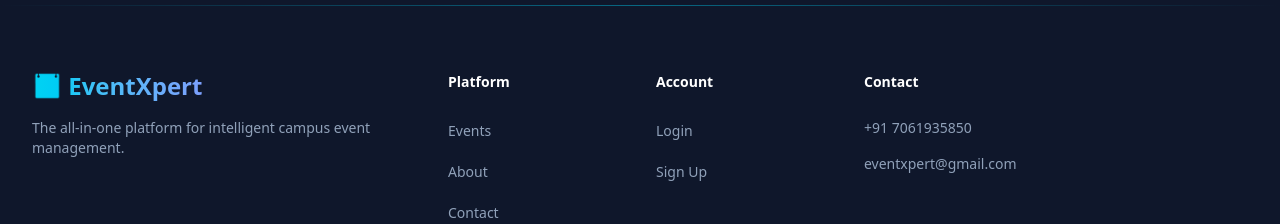
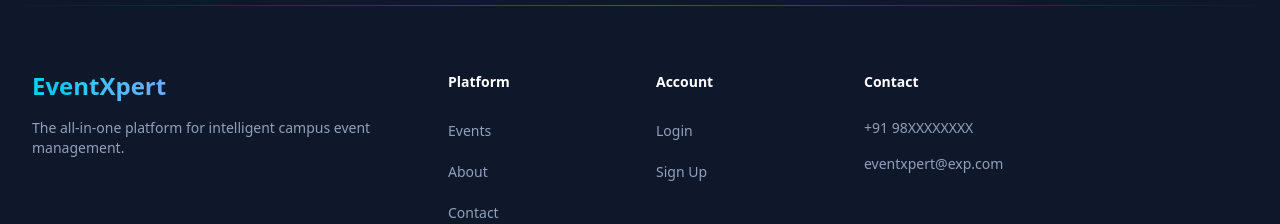
Before and after one commit to sumitgupta24/eventxpert-frontend, a React (Vite) app: page /about in a window 1280 px wide. Shown: the part 1929-2153 px from the top of the page. Built offline with nearby package versions, Linux system fonts and the light colour scheme; no server answers.

Commit message:
fix: Remove emoji from branding headers in Footer, Login, and Signup components for consistency

```diff
--- a/src/components/Footer.jsx
+++ b/src/components/Footer.jsx
@@ -62,7 +62,7 @@ export default function Footer() {
           {/* Logo + Info */}
           <div className="space-y-4">
             <h3 className="text-2xl font-bold bg-gradient-to-r from-cyan-400 to-purple-500 text-transparent bg-clip-text">
-                📅 EventXpert
+                EventXpert
             </h3>
             <p className="text-sm text-slate-400">
               The all-in-one platform for intelligent campus event management.
@@ -101,8 +101,8 @@ export default function Footer() {
                 <div>
                     <h3 className="text-sm font-semibold leading-6 text-white">Contact</h3>
                      <div className="mt-6 space-y-4 text-sm text-slate-400">
-                        <p>+91 7061935850</p>
-                        <p>eventxpert@gmail.com</p>
+                        <p>+91 98XXXXXXXX</p>
+                        <p>eventxpert@exp.com</p>
                     </div>
                 </div>
             </div>
--- a/src/pages/Login.jsx
+++ b/src/pages/Login.jsx
@@ -71,7 +71,7 @@ const handleLogin = async (e) => {
         {/* Left Column: Branding */}
         <div className="hidden lg:flex flex-col justify-center p-12 bg-slate-900/30 border-r border-slate-800">
             <h2 className="text-3xl font-bold bg-gradient-to-r from-cyan-400 to-purple-500 text-transparent bg-clip-text">
-                📅 EventXpert
+                EventXpert
             </h2>
             <h1 className="mt-4 text-4xl font-bold tracking-tight text-white">
                 Welcome Back.
--- a/src/pages/Signup.jsx
+++ b/src/pages/Signup.jsx
@@ -101,7 +101,7 @@ export default function Signup() {
         {/* Left Column: Branding */}
         <div className="hidden lg:flex flex-col justify-center p-12 bg-slate-900/30">
             <h2 className="text-3xl font-bold bg-gradient-to-r from-cyan-400 to-purple-500 text-transparent bg-clip-text">
-                📅 EventXpert
+                EventXpert
             </h2>
             <h1 className="mt-4 text-4xl font-bold tracking-tight text-white">
                 Unlock the Future of Campus Events.
```
